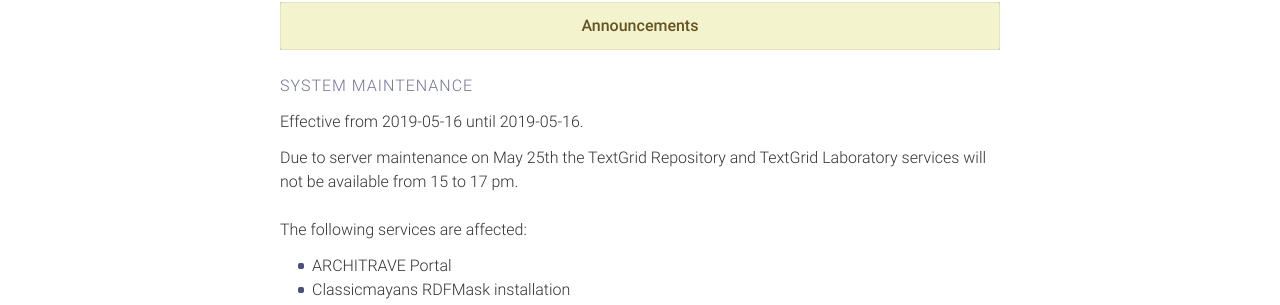
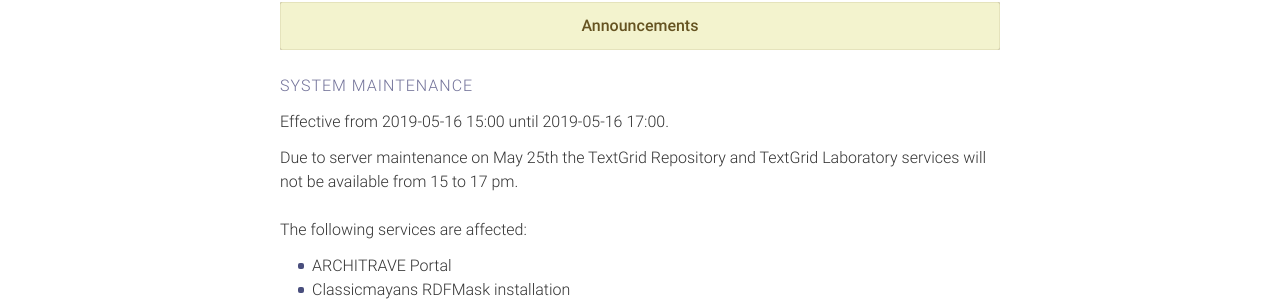
Before and after one commit to DARIAH-DE/status, a Jekyll site: the page built from index.md, in a window 1280 px wide. Shown: the part 311-616 px from the top of the page. Built offline with Jekyll 4.4.1, drawn with Linux system fonts in a browser that asks for light colours; comment, search, counter and statistics services are not loaded.

Commit message:
Add correct time

```diff
--- a/_data/announcements.yaml
+++ b/_data/announcements.yaml
@@ -1,7 +1,7 @@
 ---
 - title: 'System Maintenance'
-  date_start: '2019-05-16'
-  date_end: '2019-05-16'
+  date_start: '2019-05-16 15:00'
+  date_end: '2019-05-16 17:00'
   hide: false
   description: 'Due to server maintenance on May 25th the TextGrid Repository and TextGrid Laboratory services will not be available from 15 to 17 pm.'
   affected:
```
